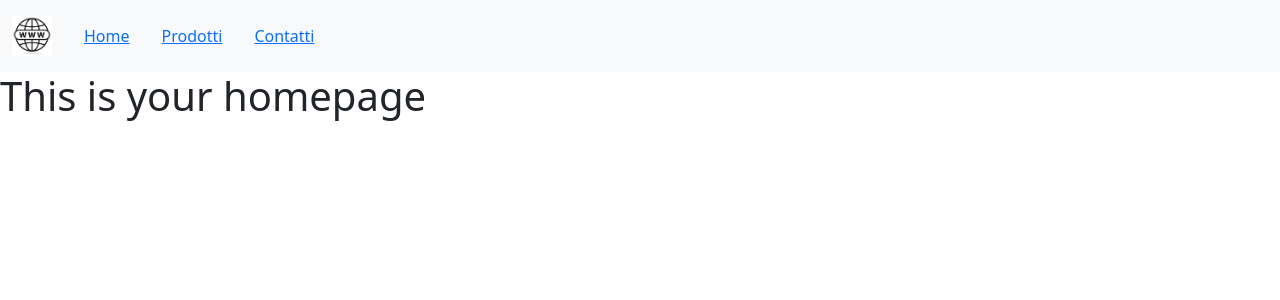
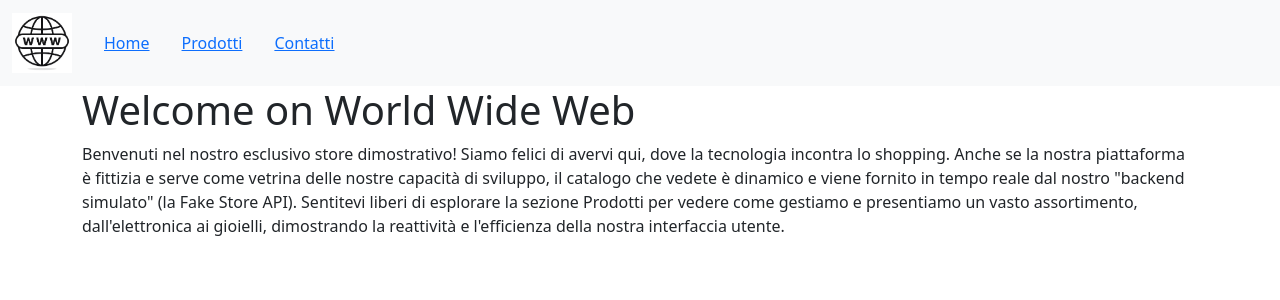
Before and after one commit to Marianna-Dalterio/react-router, a React (Vite) app: page / in a window 1280 px wide. Shown: the top 300 px of the page. Built offline with nearby package versions, Linux system fonts and the light colour scheme.

Commit message:
add title and paragraph to HomePage

```diff
--- a/src/index.css
+++ b/src/index.css
@@ -6,6 +6,6 @@
 
 .logo {
   width: auto;
-  height: 40px;
+  height: 60px;
 
 }
--- a/src/pages/HomePage.jsx
+++ b/src/pages/HomePage.jsx
@@ -1,5 +1,9 @@
 export default function HomePage() {
     return (
-        <h1>This is your homepage</h1>
+        <div className="container" >
+            <h1>Welcome on World Wide Web</h1>
+            <p>Benvenuti nel nostro esclusivo store dimostrativo! Siamo felici di avervi qui, dove la tecnologia incontra lo shopping. Anche se la nostra piattaforma è fittizia e serve come vetrina delle nostre capacità di sviluppo, il catalogo che vedete è dinamico e viene fornito in tempo reale dal nostro "backend simulato" (la Fake Store API). Sentitevi liberi di esplorare la sezione Prodotti per vedere come gestiamo e presentiamo un vasto assortimento, dall'elettronica ai gioielli, dimostrando la reattività e l'efficienza della nostra interfaccia utente.</p>
+        </div>
+
     )
 };
--- a/src/pages/Products.jsx
+++ b/src/pages/Products.jsx
@@ -1,5 +1,9 @@
 export default function Products() {
     return (
-        <h4>Here you'll see the products</h4>
+        <div className="container">
+            <h1>I nostri prodotti</h1>
+
+        </div>
+
     )
 };
```
